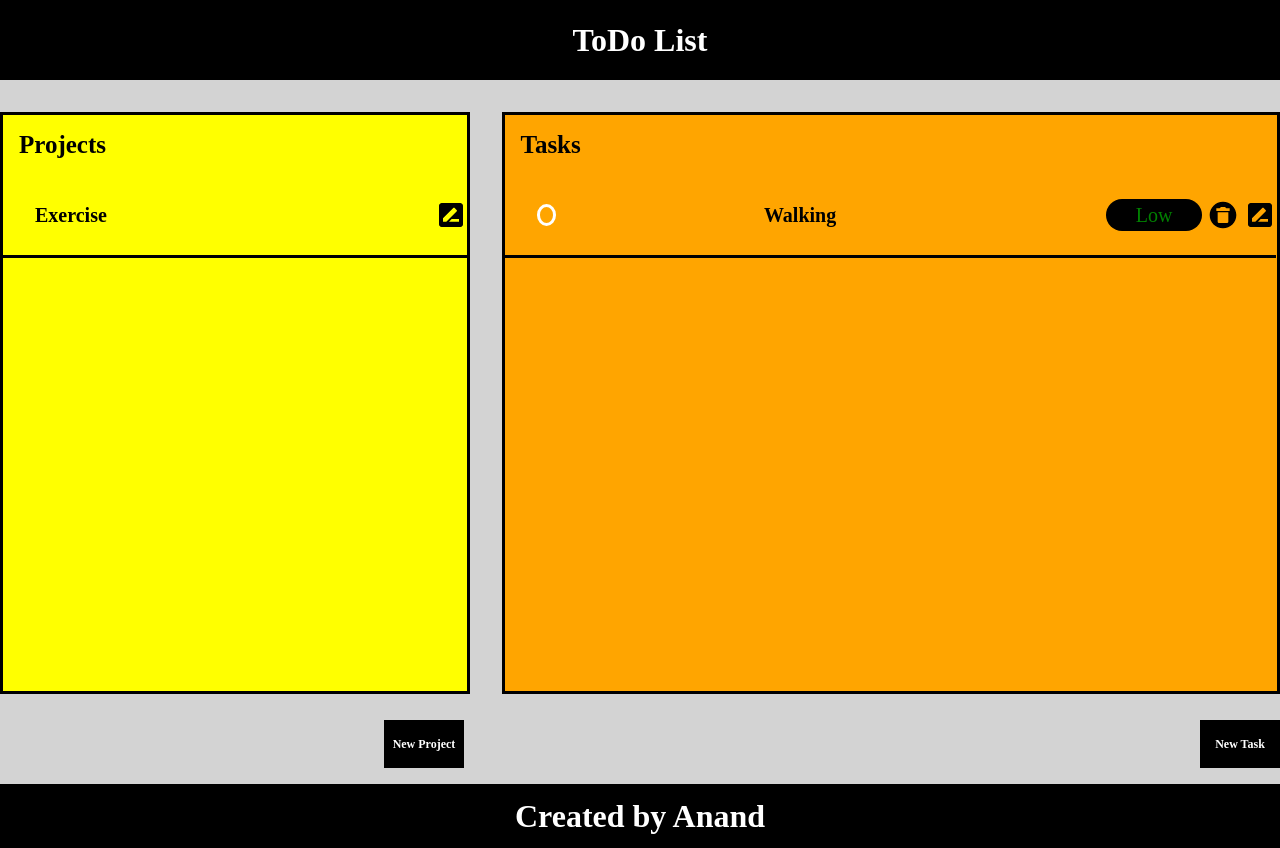
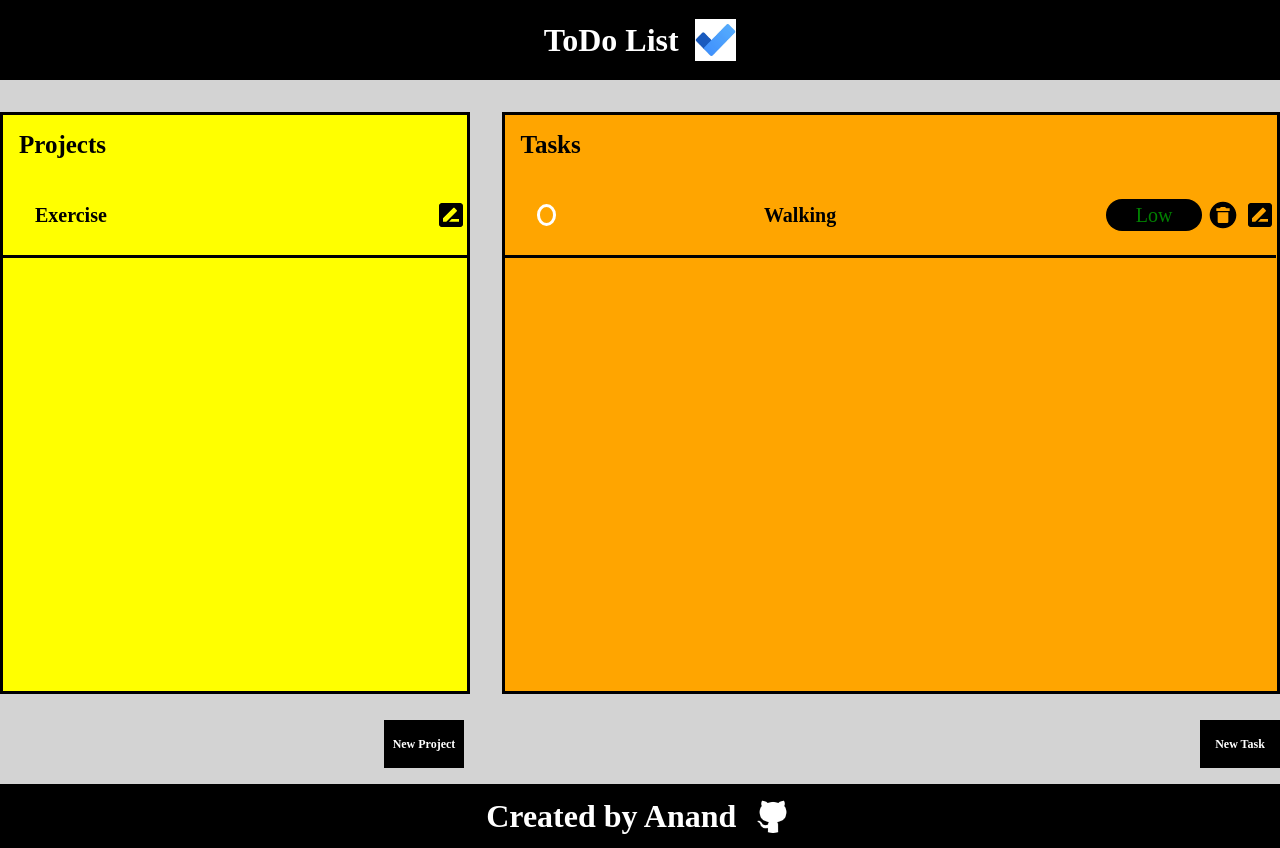
Before and after one commit to anandb104/todo-list, a website built with webpack: page src/template.html in a window 1280 px wide. Built offline with nearby package versions, Linux system fonts and the light colour scheme.

Commit message:
Add favicon and add icons to the header and footer

```diff
--- a/src/style.css
+++ b/src/style.css
@@ -43,6 +43,7 @@ color:white;
     font-weight:bold;
     width:100vw;
     height:5rem;
+    gap:1rem;
 }
 #footer{
     background-color: black;
@@ -54,6 +55,7 @@ color:white;
     font-weight:bold;
     width:100vw;
     height:4rem;
+    gap:1rem;
 }
 #project-col-title{
    margin:1rem;
@@ -306,3 +308,12 @@ textarea{
     color:black;
     padding:1rem;
 }
+#todo-icon{
+    height:2.6rem;
+    width:2.6rem;
+}
+#github-icon{
+    height:2.6rem;
+    width:2.6rem;
+    border-radius:50%;
+}
--- a/src/template.html
+++ b/src/template.html
@@ -3,11 +3,13 @@
 <head>
     <meta charset="UTF-8">
     <meta name="viewport" content="width=device-width, initial-scale=1.0">
+    <link rel="icon" type="image/png" href="./images/todo-icon.jpg">
     <title>Todo List</title>
 </head>
 <body>
     <div id="header">
         ToDo List
+        <img src="./images/todo-icon.jpg" id="todo-icon">
     </div>
     <div id="todo-box">
     <div id="projects-col">
@@ -94,6 +96,9 @@
 </div>
 <div id="footer">
 Created by Anand
+<a href="https://github.com/anandb104">
+<img src="./images/github_icon.webp" id="github-icon">
+</a>
 </div>
 </body>
 </html>
```
Also changed, not shown: src/images/github_icon.webp (added), src/images/todo-icon.jpg (added).
